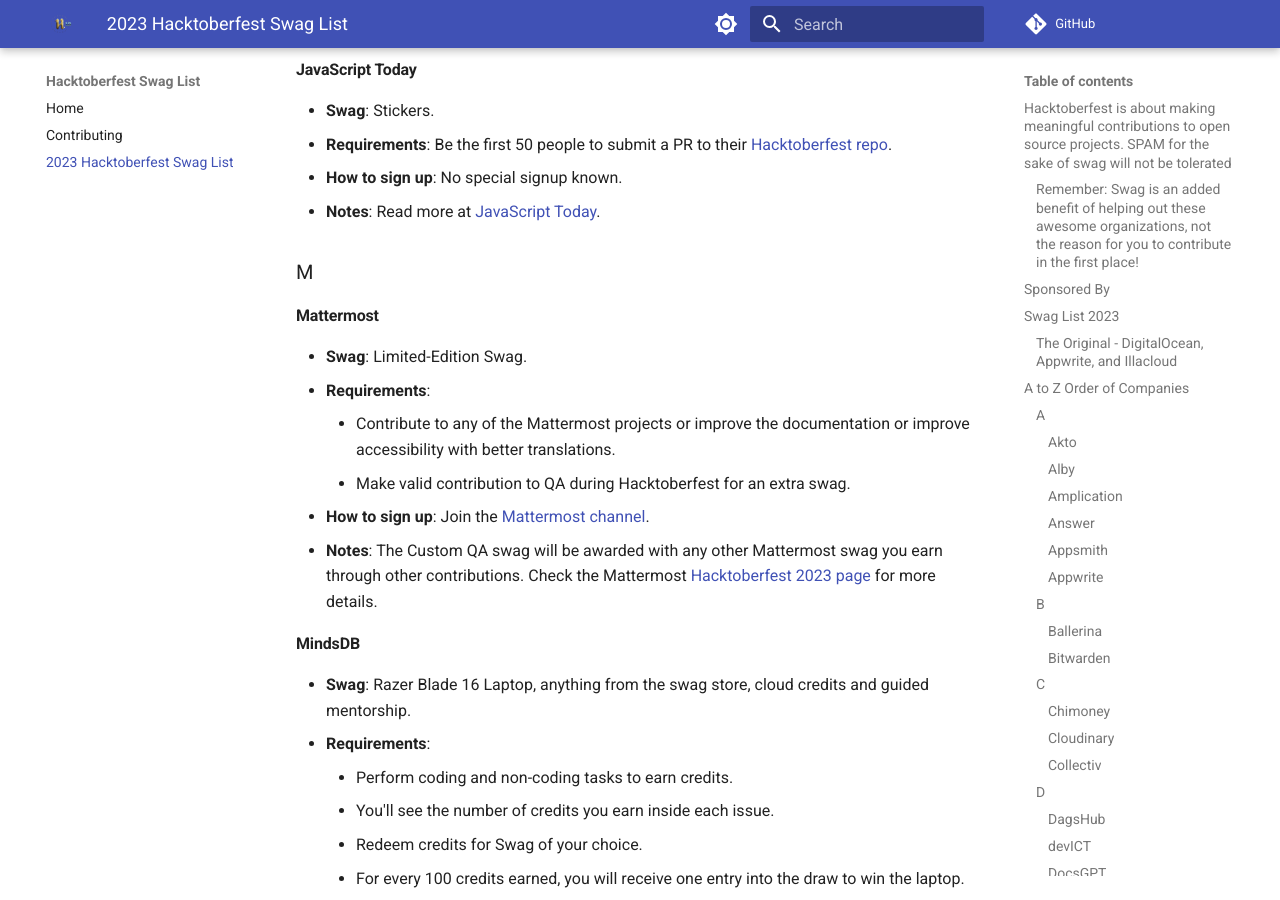
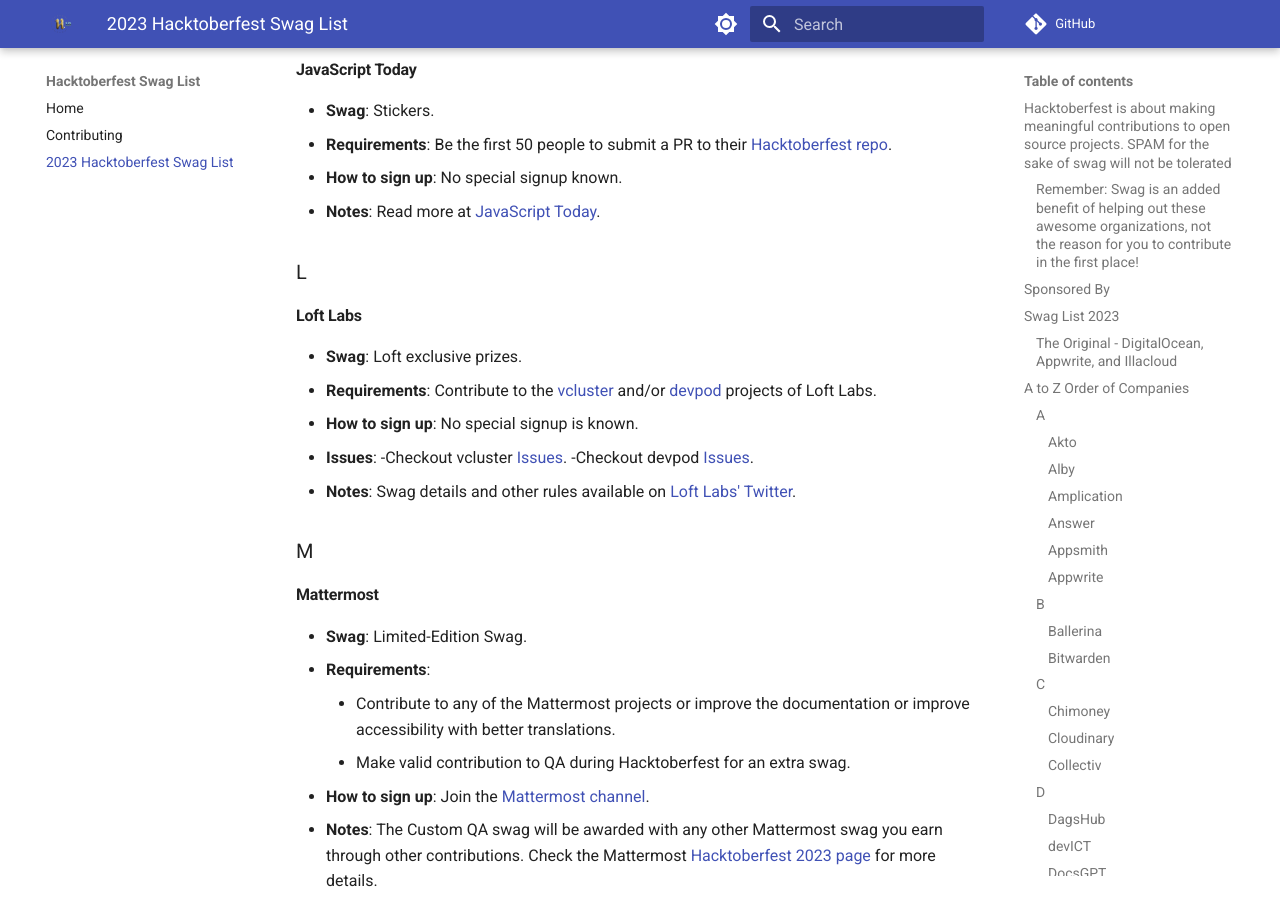
Before and after one commit to crweiner/hacktoberfest-swag-list, an MkDocs documentation site: the page built from docs/list.md, in a window 1280 px wide and 900 px high, scrolled down 9082 px. Built offline with MkDocs 1.6.1 and Material for MkDocs 9.7.7, drawn with Linux system fonts in a browser that asks for light colours; plug-ins that fetch from the network failed and are left out; comment, search, counter and statistics services are not loaded.

Commit message:
Added Loft Labs to the lists (#781)
* Added Loft Labs to the lists

* Updated Loft Labs section

* Modify Loft Labs

---------

Co-authored-by: Chandler Weiner <chandler@chandlerweiner.com>

```diff
--- a/docs/list.md
+++ b/docs/list.md
@@ -299,6 +299,18 @@
 - **How to sign up**: No special signup known.
 - **Notes**: Read more at [JavaScript Today](https://blog.javascripttoday.com/blog/hacktoberfest-2023/).
 
+### L
+
+#### **Loft Labs**
+
+- **Swag**: Loft exclusive prizes.
+- **Requirements**: Contribute to the [vcluster](https://github.com/loft-sh/vcluster) and/or [devpod](https://github.com/loft-sh/devpod) projects of Loft Labs.
+- **How to sign up**: No special signup is known.
+- **Issues**:
+    -Checkout vcluster [Issues](https://github.com/loft-sh/vcluster/issues).
+    -Checkout devpod [Issues](https://github.com/loft-sh/devpod/issues).
+- **Notes**: Swag details and other rules available on [Loft Labs' Twitter](https://twitter.com/loft_sh/status/1710331345526800719).
+
 ### M
 
 #### **Mattermost**
```
